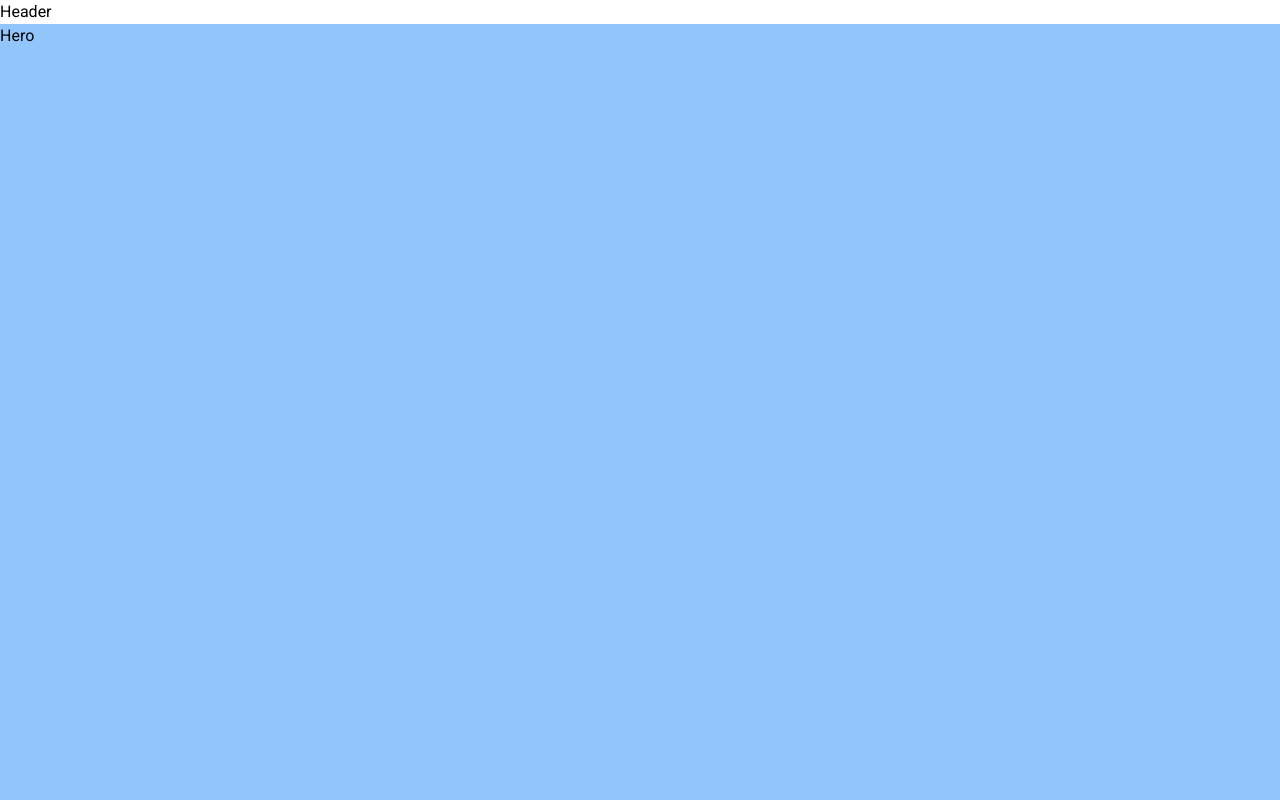
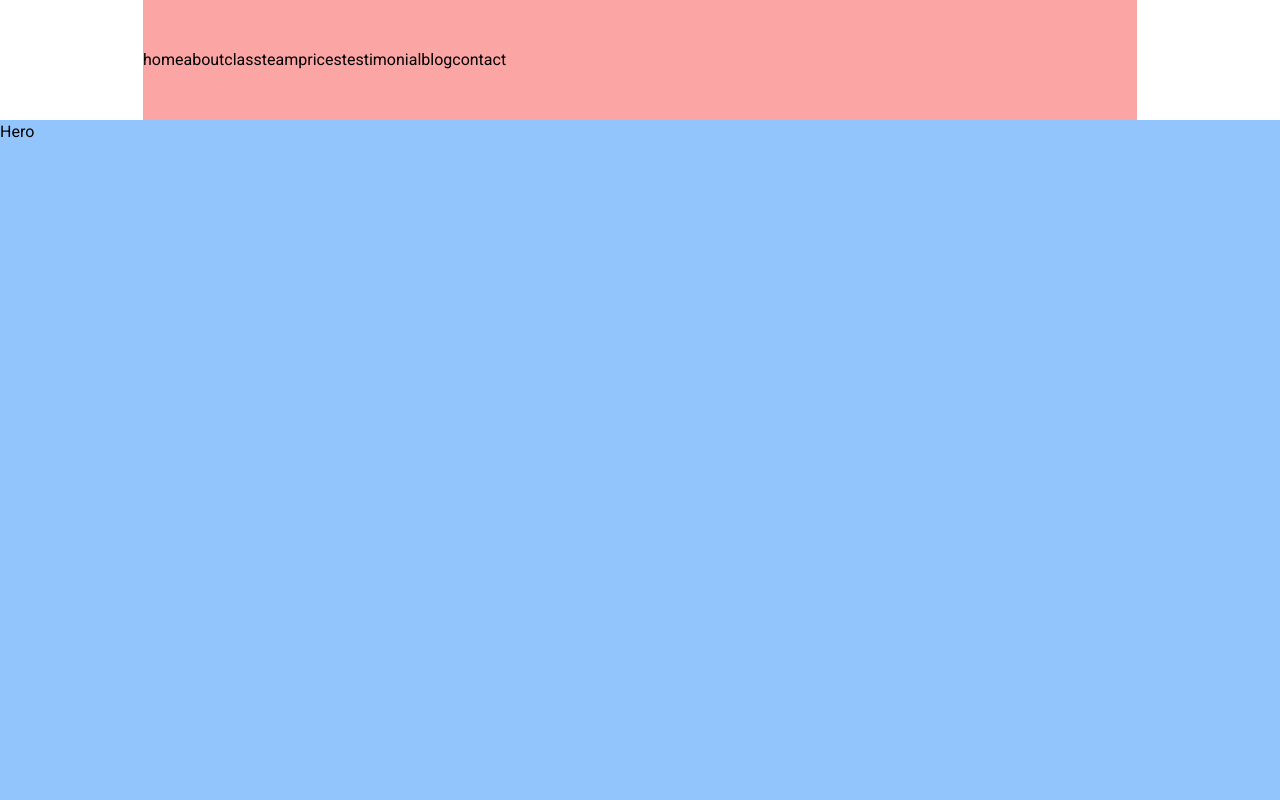
Before and after one commit to wb-keeper/gym, a Next.js app: page / in a window 1280 px wide. Shown: the top 800 px of the page. Built offline with nearby package versions, Linux system fonts and the light colour scheme.

Commit message:
Working on Nav

```diff
--- a/app/page.tsx
+++ b/app/page.tsx
@@ -4,6 +4,9 @@ import About from "@/components/About";
 import Classes from "@/components/Classes";
 import Team from "@/components/Team";
 import Membership from "@/components/Membership";
+import Testimonials from "@/components/Testimonials";
+import Blog from "@/components/Blog";
+import Brands from "@/components/Brands";
 
 export default function Home() {
   return (
@@ -13,7 +16,10 @@ export default function Home() {
       <Classes />
       <Team />
       <Membership />
-      <div className="h-[3000px]"></div>
+      <Testimonials />
+      <Blog />
+      <Brands />
+      {/*<div className="h-[3000px]"></div>*/}
     </main>
   );
 }
--- /dev/null
+++ b/components/Blog.tsx
@@ -0,0 +1,5 @@
+const Blog = () => {
+  return <section className="h-screen bg-emerald-300">Blog</section>;
+};
+
+export default Blog;
--- /dev/null
+++ b/components/Brands.tsx
@@ -0,0 +1,5 @@
+const Brands = () => {
+  return <section className="h-[25vh] bg-pink-300">Brands</section>;
+};
+
+export default Brands;
--- a/components/Footer.tsx
+++ b/components/Footer.tsx
@@ -1,5 +1,5 @@
 const Footer = () => {
-  return <div>Footer</div>;
+  return <footer className="h-[80vh] bg-orange-300">Footer</footer>;
 };
 
 export default Footer;
--- a/components/Header.tsx
+++ b/components/Header.tsx
@@ -1,5 +1,13 @@
+import Nav from "@/components/Nav";
+
 const Header = () => {
-  return <header>Header</header>;
+  return (
+    <header>
+      <div className="container mx-auto">
+        <Nav containerStyles="bg-red-300 py-12" />
+      </div>
+    </header>
+  );
 };
 
 export default Header;
--- /dev/null
+++ b/components/Nav.tsx
@@ -0,0 +1,34 @@
+"use client";
+import { Link as ScrollLink } from "react-scroll";
+const links = [
+  { name: "home", target: "home", offset: -100 },
+  { name: "about", target: "about", offset: -80 },
+  { name: "class", target: "class", offset: -80 },
+  { name: "team", target: "team", offset: 0 },
+  { name: "prices", target: "prices", offset: -40 },
+  { name: "testimonial", target: "testimonial", offset: 0 },
+  { name: "blog", target: "blog", offset: 0 },
+  { name: "contact", target: "contact", offset: 0 },
+];
+const Nav = ({ containerStyles }: { containerStyles: string }) => {
+  return (
+    <nav className={`${containerStyles}`}>
+      {links.map((link, index) => {
+        return (
+          <ScrollLink
+            offset={link.offset}
+            to={link.target}
+            smooth
+            spy
+            activeClass="active"
+            key={index}
+          >
+            {link.name}
+          </ScrollLink>
+        );
+      })}
+    </nav>
+  );
+};
+
+export default Nav;
--- /dev/null
+++ b/components/Testimonials.tsx
@@ -0,0 +1,5 @@
+const Testimonials = () => {
+  return <section className="h-[50vh] bg-teal-300">Testimonials</section>;
+};
+
+export default Testimonials;
```
